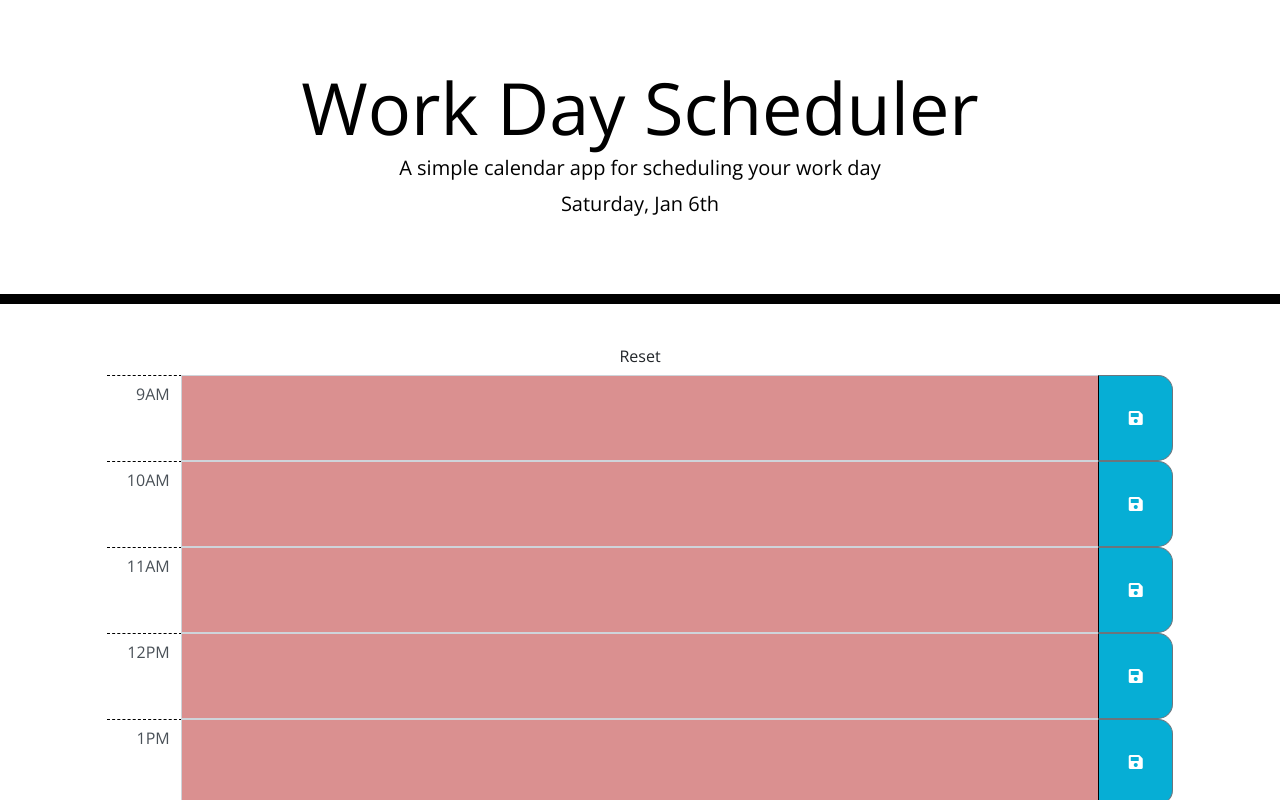
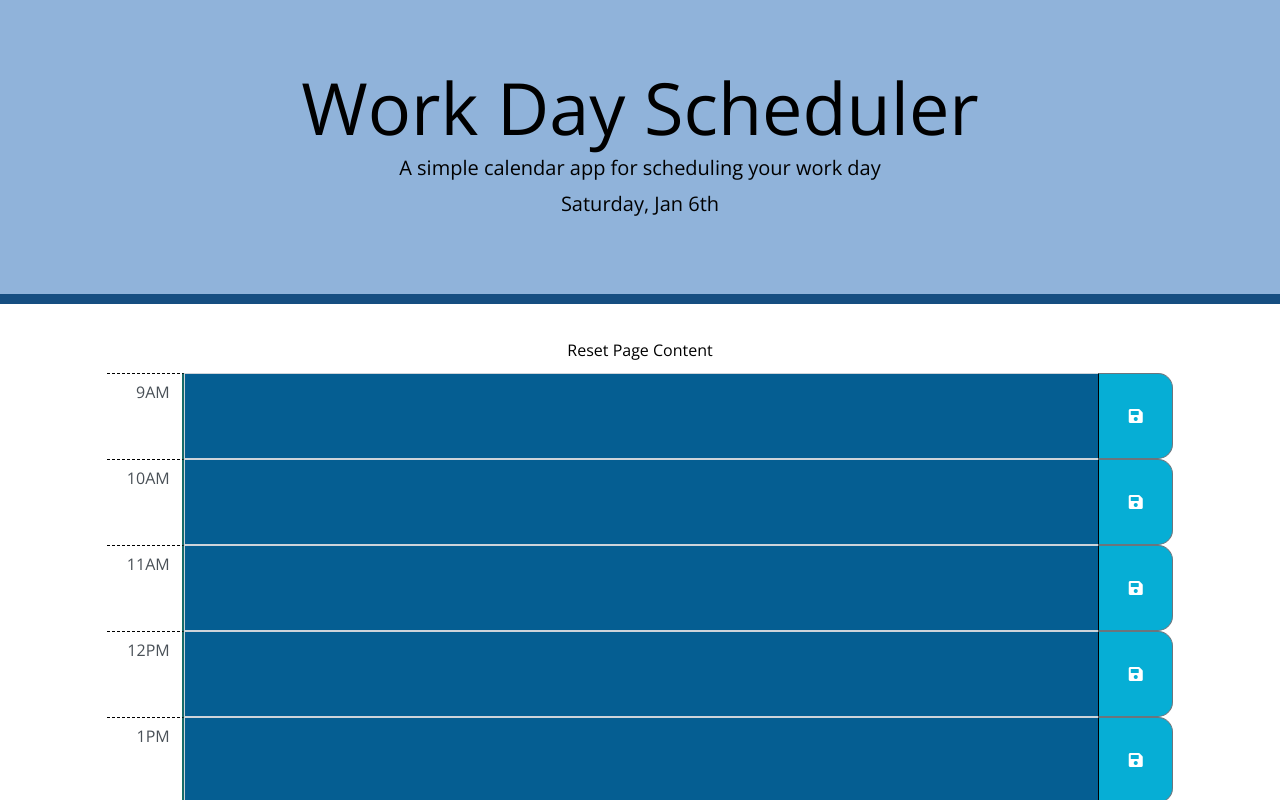
Before and after one commit to truont2/Work-Day-Planner, a plain HTML site: page index.html in a window 1280 px wide. Shown: the top 800 px of the page. Drawn offline with nearby package versions, Linux system fonts and the light colour scheme.

Commit message:
updated page color and reset button sizing

```diff
--- a/index.html
+++ b/index.html
@@ -36,7 +36,7 @@
 
       <!-- each section represents a time slot -->
       <div class="row justify-content-center">
-        <button class="btn" id="reset">Reset</button>
+        <button class="btn-reset" id="reset">Reset Page Content</button>
         <div class="input-group">
           <div class="input-group-prepend hour">
             <span class="input-group-text" id="basic-addon1">9AM</span>
--- a/style.css
+++ b/style.css
@@ -22,10 +22,10 @@ textarea {
 
 .jumbotron {
   text-align: center;
-  background-color: transparent;
+  background-color: rgb(144, 179, 218);
   color: black;
   border-radius: 0;
-  border-bottom: 10px solid black;
+  border-bottom: 10px solid rgb(22, 78, 129);
 }
 
 .description {
@@ -47,6 +47,7 @@ textarea {
   background-color: #ffffff;
   color: #000000;
   border-top: 1px dashed #000000;
+  border-right: 3px solid rgb(23, 107, 103);
 }
 
 .past {
@@ -86,6 +87,13 @@ textarea {
 .btn {
   width: 75px;
 }
+.btn-reset {
+  width: fit-content;
+  padding: 5px;
+  margin-bottom: 10px;
+  background-color: transparent;
+  border: none;
+}
 
 #basic-addon1 {
   background: none;
@@ -94,13 +102,13 @@ textarea {
 
 
 .past {
-  background-color: grey;
+  background-color: rgb(100, 133, 143);
 }
 
 .present {
-  background-color: rgb(76, 145, 76);
+  background-color: rgb(125, 219, 231);
 }
 
 .future{
-  background-color:rgb(218, 144, 144);
+  background-color:rgb(5, 94, 146);
 }
```
